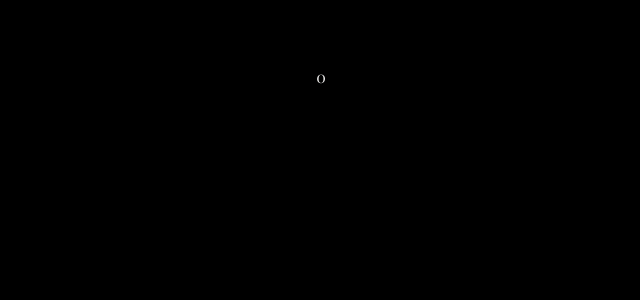
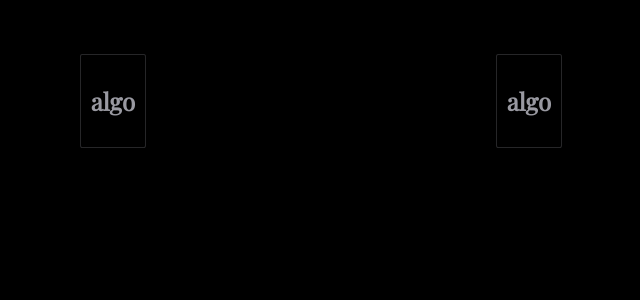
Before and after one commit to alexNeto-zz/unconquered, a React (Create React App) app: page / in a window 1280 px wide. Shown: the top 300 px of the page, without its empty margins (319-959 px from the left). Built offline with nearby package versions, Linux system fonts and the light colour scheme.

Commit message:
done references buttons

```diff
--- a/package.json
+++ b/package.json
@@ -6,7 +6,8 @@
     "react": "^16.6.3",
     "react-dom": "^16.6.3",
     "react-scripts": "2.1.1",
-    "react-youtube": "^7.8.0"
+    "react-youtube": "^7.8.0",
+    "rxjs": "^6.3.3"
   },
   "scripts": {
     "start": "react-scripts start",
--- a/src/App.js
+++ b/src/App.js
@@ -19,7 +19,7 @@ class App extends Component {
             <VideoPlayer updateCurrentTime={this.updateCurrentTime} />
           </div>
           <div className="info-panel">
-            <InfoPanel currentTime={this.state.currentTime} />
+            <InfoPanel items={[{href:"", title: "algo"},{href:"", title: "algo"}]} currentTime={this.state.currentTime} />
           </div>
         </div>
       </React.Fragment>
--- /dev/null
+++ b/src/components/infoItem.jsx
@@ -0,0 +1,19 @@
+import React, { Component } from "react";
+
+class InfoItem extends Component {
+  state = {};
+
+  render() {
+    return (
+      <React.Fragment>
+        <a href={this.props.href} target="_blank" rel="noopener noreferrer">
+          <article>
+            <h2>{this.props.title}</h2>
+          </article>
+        </a>
+      </React.Fragment>
+    );
+  }
+}
+
+export default InfoItem;
--- a/src/components/infoPanel.jsx
+++ b/src/components/infoPanel.jsx
@@ -1,11 +1,13 @@
 import React, { Component } from "react";
+import InfoItem from "./infoItem";
 
 class InfoPanel extends Component {
-  state = {};
   render() {
     return (
       <React.Fragment>
-        <p>{this.props.currentTime}</p>
+        {this.props.items.map(item => (
+          <InfoItem href={item.href} title={item.title} />
+        ))}
       </React.Fragment>
     );
   }
--- a/src/components/videoPlayer.jsx
+++ b/src/components/videoPlayer.jsx
@@ -8,7 +8,8 @@ class VideoPlayer extends Component {
       width: window.innerWidth - window.innerWidth * 0.5,
       playerVars: {
         // https://developers.google.com/youtube/player_parameters
-        autoplay: 1
+        autoplay: 0,
+        enablejsapi: 1
       }
     };
 
--- a/src/style/colors.css
+++ b/src/style/colors.css
@@ -2,6 +2,6 @@
     --red: #d4213d;
     --white: #e9e8e7;
     --black: #000000;
-    --gray_1: #66666e;
+    --gray_1: #262628;
     --gray_2: #9999a1;
 }
--- a/src/style/index.css
+++ b/src/style/index.css
@@ -14,35 +14,6 @@ header {
   justify-content: center;
 }
 
-#coat-of-arms {
-  width: 6%;
-}
-
-@media (max-width: 1000px) {
-  #coat-of-arms {
-    width: 10%;
-  }
-}
-
-@media (max-width: 600px) {
-  #coat-of-arms {
-    width: 15%;
-  }
-}
-
-@media (max-width: 500px) {
-  #coat-of-arms {
-    width: 25%;
-  }
-}
-
-@media (max-width: 370px) {
-  #coat-of-arms {
-    width: 30%;
-  }
-}
-
-
 #container {
   display: flex;
   flex-direction: column;
@@ -52,9 +23,41 @@ header {
   margin-top: 50px;
 }
 
-p{
+p {
   color: var(--white);
 }
-.info-panel {}
 
-.video-player {}
+.red {
+  background-color: var(--red);
+  width: 10px;
+  height: 10px;
+}
+
+.info-panel {
+  width: 65%;
+  height: 100%;
+  display: flex;
+  flex-wrap: wrap;
+  flex-direction: row;
+  justify-content: space-around;
+  align-items: center;
+  align-content: center;
+}
+
+article {
+  border-style: solid;
+  border-width: 1px;
+  border-color: var(--gray_1);
+  border-radius: 3%;
+  padding: 10px;
+}
+
+a {
+  text-decoration: none;
+  margin: 0.5%;
+
+}
+
+article>h2 {
+  color: var(--gray_2)
+}
```
Also changed, not shown: src/references.json (added, +13 -0 lines).
